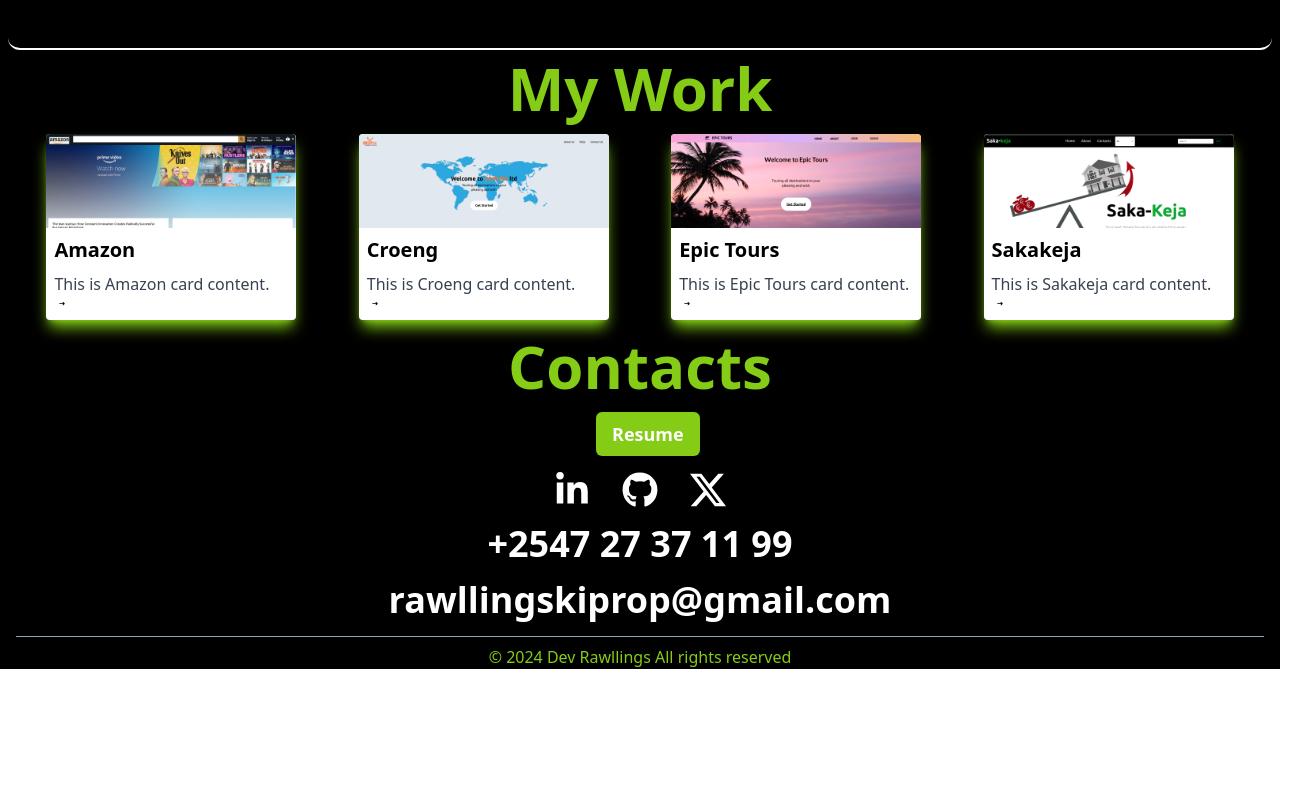
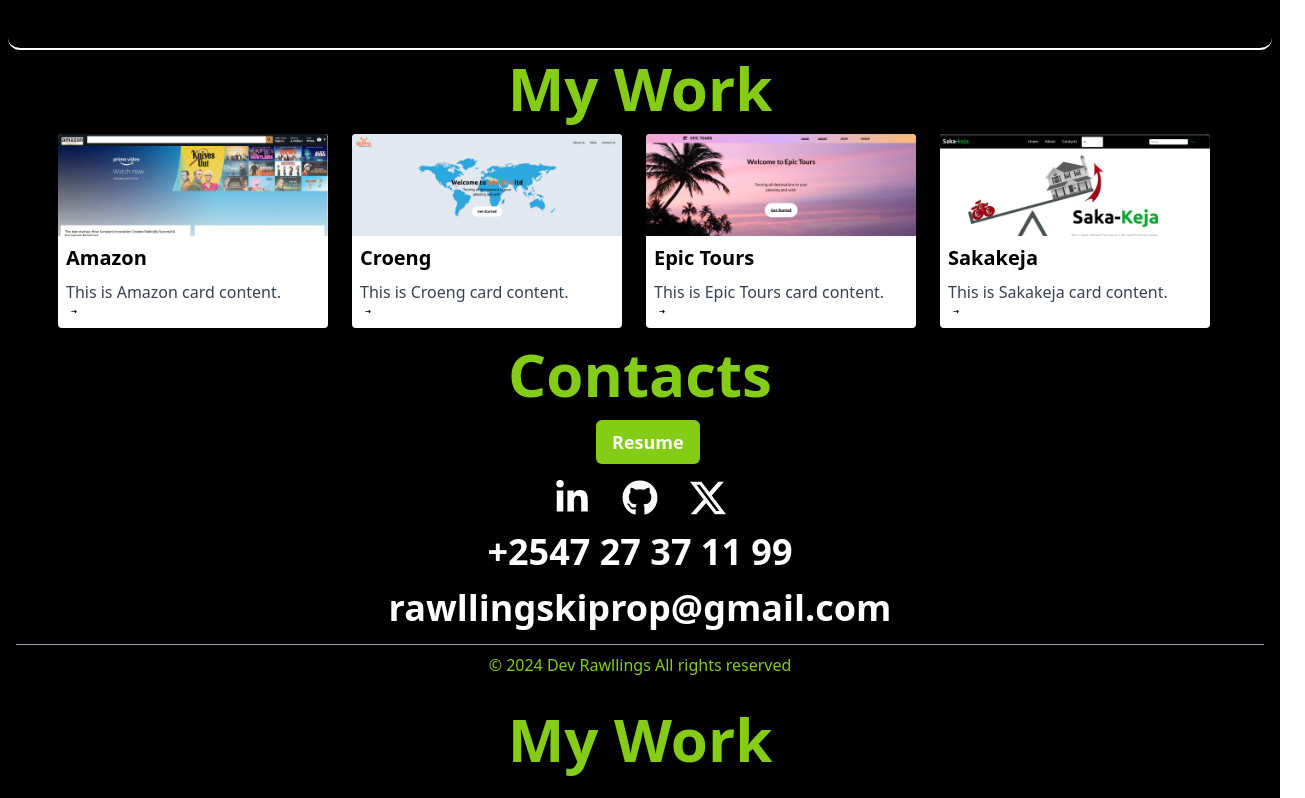
Before and after one commit to Rawllings/Senior_Chief, a React (Vite) app in the folder Portfolio/: page / in a window 1280 px wide. Shown: the part 2262-3060 px from the top of the page, 1305 px wide, since content can reach past the window. Before the commit the page ends 2931 px from the top, so only its background shows below. Built offline with nearby package versions, Linux system fonts and the light colour scheme.

Commit message:
Still working on work page

```diff
--- a/Portfolio/src/App.jsx
+++ b/Portfolio/src/App.jsx
@@ -4,7 +4,7 @@
 import Stacks from "./components/Stacks";
 import ContactsPage from "./components/ContactsPage";
 import MyWork from "./components/MyWork";
-// import CardSwipper from "./components/CardSwipper";
+import CardSwipper from "./components/CardSwipper";
 
 function App() {
   return (
@@ -15,7 +15,7 @@
       <ServicesOffered />
       <MyWork />
       <ContactsPage />
-      {/* <CardSwipper /> */}
+      <CardSwipper />
     </div>
   );
 }
--- a/Portfolio/src/components/MyWork.jsx
+++ b/Portfolio/src/components/MyWork.jsx
@@ -111,10 +111,10 @@
       <h1 className="text-lime-500 md:font-bold font-medium md:text-6xl text-4xl text-center md:mb-4 mb-4">
         My Work
       </h1>
-      <div className="md:flex flex md:flex-row flex-col md:gap-2 gap-4 md:flex-wrap md:pb-4 pb-4 md:justify-evenly">
+      <div className="md:flex flex md:flex-row flex-col md:gap-2 gap-2 md:flex-wrap md:pb-4 pb-4 md:ml-[50px] ">
         {cards.map((card) => (
           <div key={card.id} className="md:px-2">
-            <div className="md:w-[250px] w-[350px] rounded overflow-hidden bg-white mx-auto shadow-lg shadow-lime-500/100">
+            <div className="md:w-[270px] w-[350px] rounded overflow-hidden bg-white mx-auto shadow-lg">
               <img className="" src={card.image} alt={card.title} />
               <div className="md:px-2 md:py-2">
                 <div className="font-bold text-xl mb-2">{card.title}</div>
```
